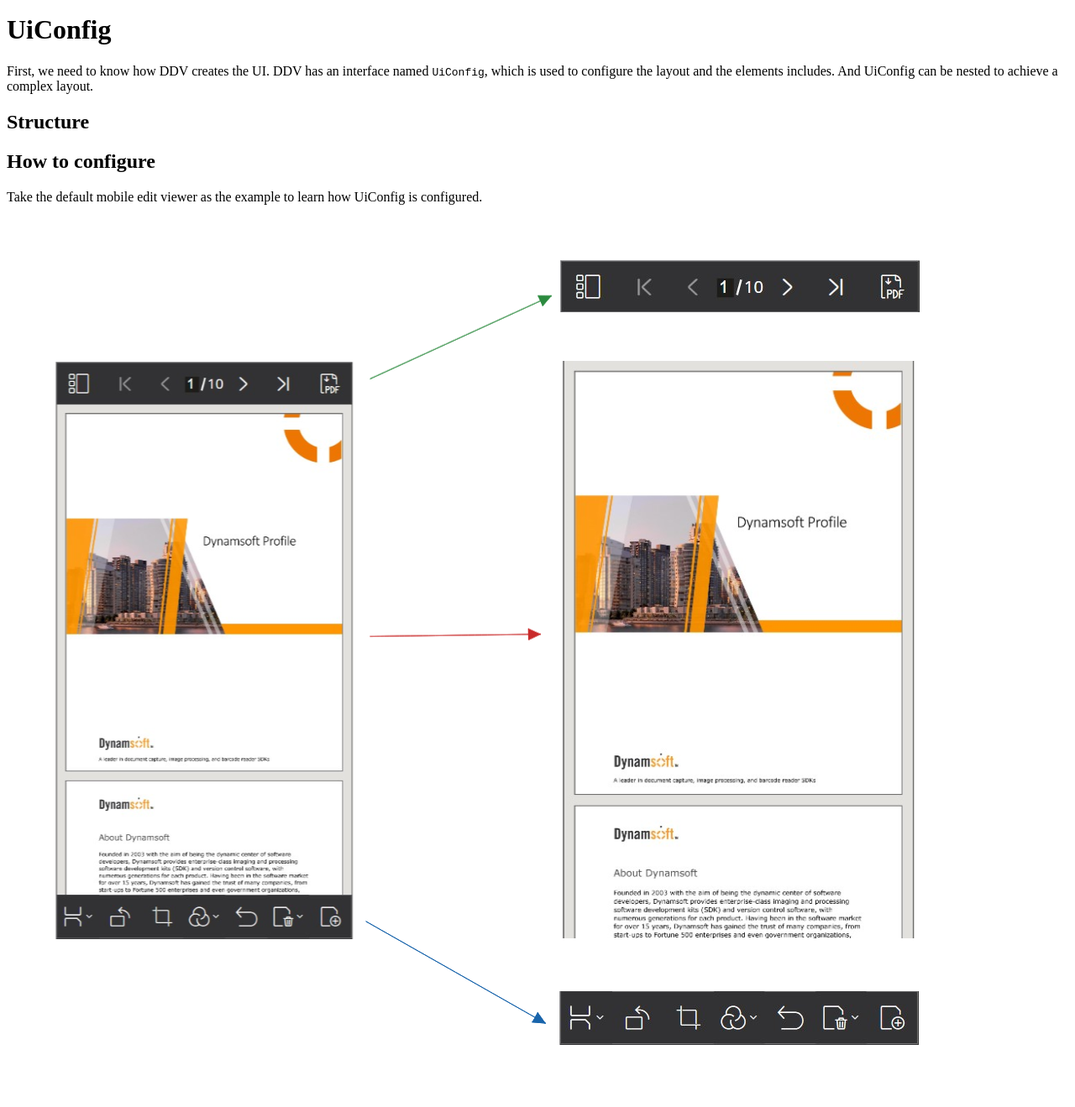
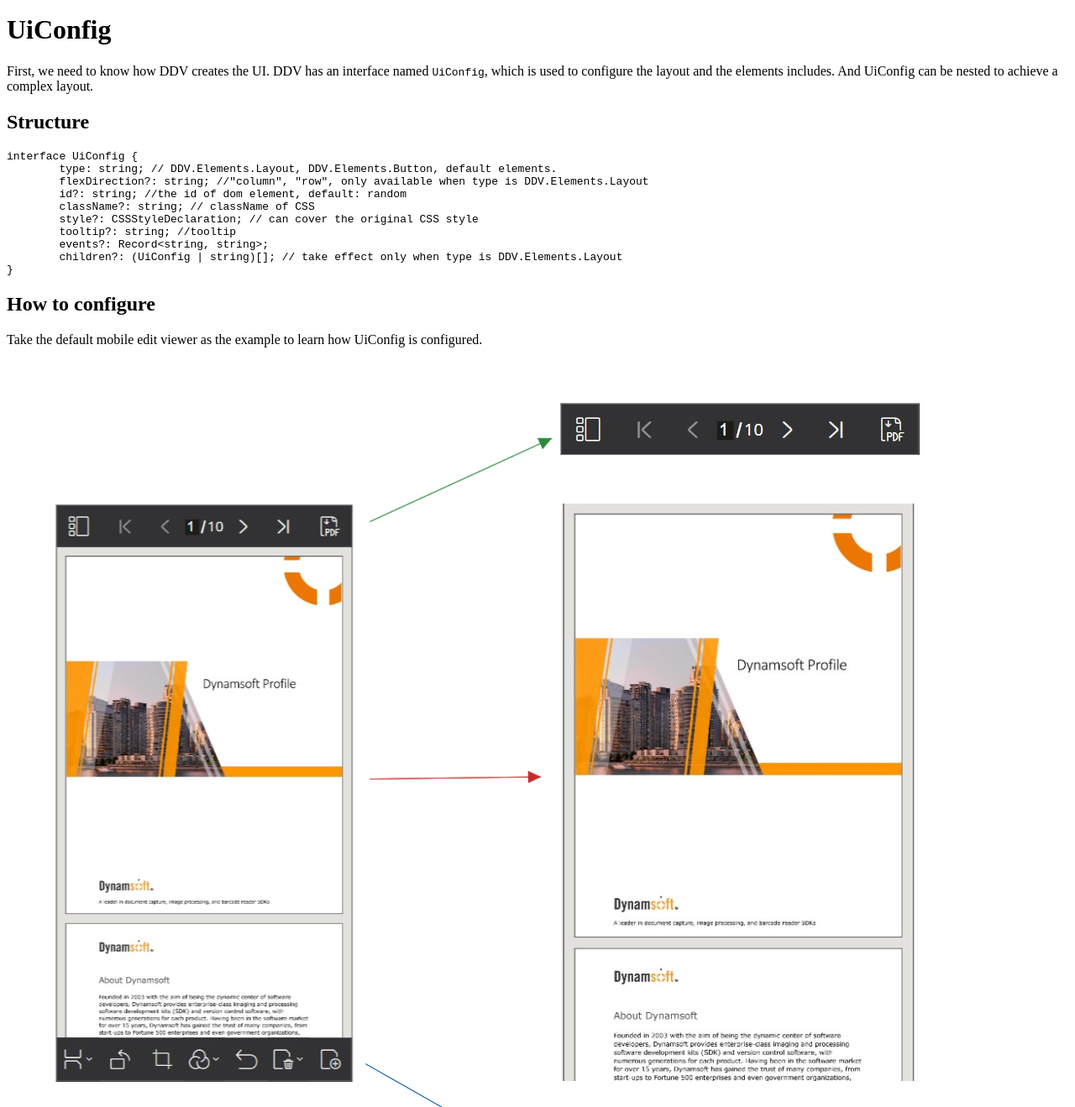
Before and after one commit to dynamsoft-docs/document-viewer-docs, a Jekyll site: the page built from ui/uiconfig.md, in a window 1280 px wide and 1400 px high, scrolled down 421 px, cut to the strip 81-1400 px from the top of the window. Shown: the whole strip at 84% size. Built offline with Jekyll 4.4.1, drawn with Linux system fonts in a browser that asks for light colours; some of the changed text lies outside the part shown.

Commit message:
rename figure name

````diff
--- a/ui/uiconfig.md
+++ b/ui/uiconfig.md
@@ -17,16 +17,26 @@ First, we need to know how DDV creates the UI. DDV has an interface named `UiCon
 
 ## Structure
 
+```typescript
+interface UiConfig {
+	type: string; // DDV.Elements.Layout, DDV.Elements.Button, default elements.
+	flexDirection?: string; //"column", "row", only available when type is DDV.Elements.Layout
+	id?: string; //the id of dom element, default: random
+	className?: string; // className of CSS
+	style?: CSSStyleDeclaration; // can cover the original CSS style
+	tooltip?: string; //tooltip
+	events?: Record<string, string>;
+	children?: (UiConfig | string)[]; // take effect only when type is DDV.Elements.Layout
+}
+```
+
 ## How to configure
 
 Take the default mobile edit viewer as the example to learn how UiConfig is configured.
 
-![Alt text](/assets/imgs/image-2.png)
-<center>Figure 1</center>
+![EditViewer mobile UiConfig](/assets/imgs/editmuiconfig.png)
 
-
-
-As shown in Figure 1, whole layout can be divided into three parts, header, main view and footer.
+As shown in the figure above, whole layout can be divided into three parts, header, main view and footer.
 
 So simply speaking, the overall UiConfig framework is roughly as follows,
 
@@ -49,7 +59,7 @@ const mobileEditViewerUiConfig = {
 Next, the specific configuration of headerUiConfig, it can be seen that the icons are arranged from left to right, then
 
 
-![Alt text](/assets/imgs/image-6.png)
+![EditViewer mobile header UiConfig](/assets/imgs/editmhuiconfig.png)
 
 
 ```typescript
@@ -68,7 +78,7 @@ Next, the specific configuration of headerUiConfig, it can be seen that the icon
 
 Also can know the footerUiConfig is as follows,
 
-![Alt text](/assets/imgs/image-4.png)
+![EditViewer mobile footer UiConfig](/assets/imgs/editmfuiconfig.png)
 
 ```typescript
 {
````
Also changed, not shown: assets/imgs/editmfuiconfig.png (renamed from assets/imgs/image-4.png), assets/imgs/editmhuiconfig.png (renamed from assets/imgs/image-6.png), assets/imgs/editmuiconfig.png (renamed from assets/imgs/image-2.png), assets/imgs/helloworld-1.png (deleted), assets/imgs/helloworld-2.png (deleted), assets/imgs/helloworld-3.png (deleted), assets/imgs/helloworld-4.png (deleted), assets/imgs/helloworld-5.png (deleted), assets/imgs/image-1.png (deleted), assets/imgs/image-3.png (deleted), assets/imgs/image-5.png (deleted), assets/imgs/image.png (deleted), assets/imgs/image1.png (deleted), assets/imgs/image2.png (deleted), 4 more files.
